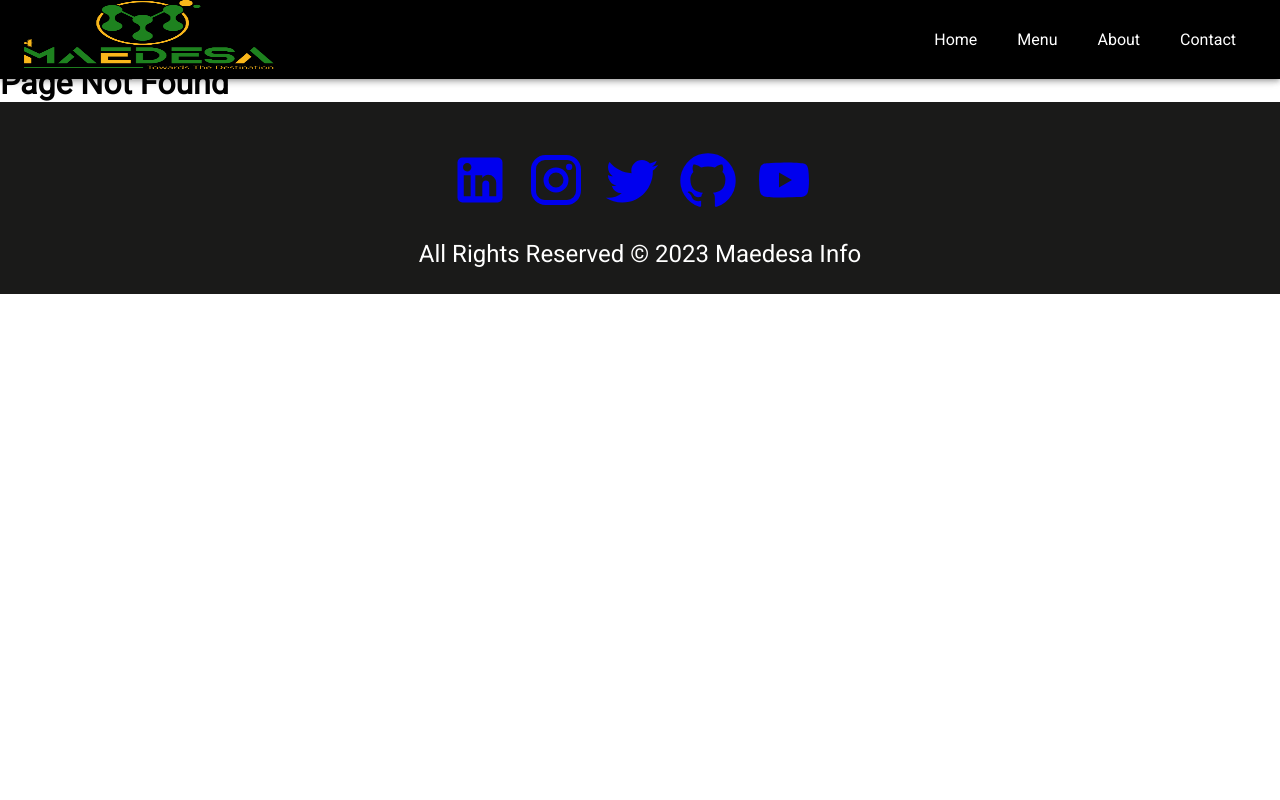
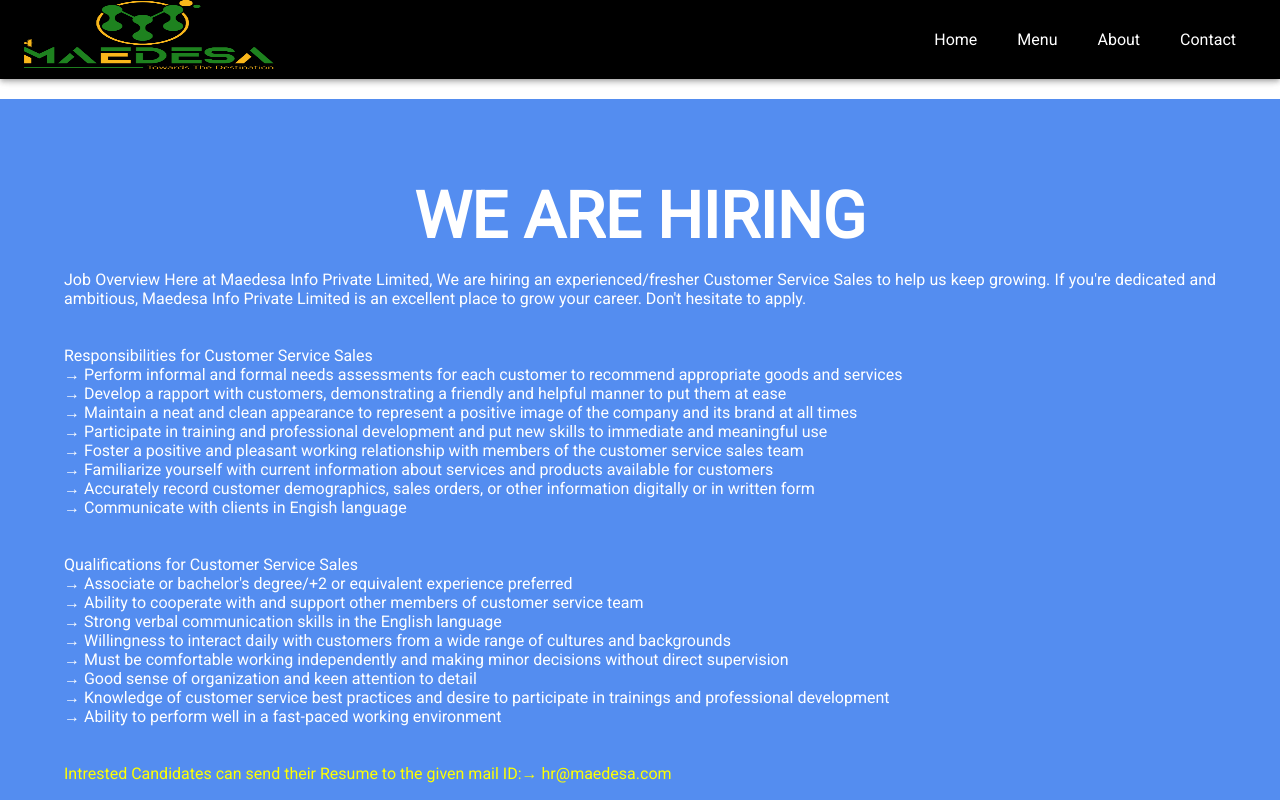
Before and after one commit to DebabrataMohanta/Maedesa, a React (Create React App) app: page /hiring in a window 1280 px wide. Before the commit this address had no page. Shown: the top 800 px of the page. Built offline with nearby package versions, Linux system fonts and the light colour scheme.

Commit message:
add hiring page

```diff
--- a/src/App.js
+++ b/src/App.js
@@ -4,6 +4,7 @@
 import Contact from "./pages/Contact";
 import Menu from "./pages/Menu";
 import Pagenotfound from "./pages/Pagenotfound";
+import Hiring from "./pages/Hiring";
 function App() {
   return (
     <div>
@@ -13,6 +14,7 @@
           <Route path="/about" element={<About />} />
           <Route path="/contact" element={<Contact />} />
           <Route path="/menu" element={<Menu />} />
+          <Route path="/hiring" element={<Hiring/>} />
           <Route path="*" element={<Pagenotfound />} />
         </Routes>
       </BrowserRouter>
--- a/src/components/Layout/Footer.js
+++ b/src/components/Layout/Footer.js
@@ -1,7 +1,7 @@
 import React from "react";
 import LinkedIn from "@mui/icons-material/LinkedIn";
 import InstagramIcon from "@mui/icons-material/Instagram";
-import TwitterIcon from "@mui/icons-material/Twitter";
+import FacebookIcon from "@mui/icons-material/Facebook";
 import GitHubIcon from "@mui/icons-material/GitHub";
 import YouTubeIcon from "@mui/icons-material/YouTube";
 import { Box, Typography } from "@mui/material";
@@ -36,8 +36,8 @@
             <InstagramIcon />
           </a>
 
-          <a href="https://twitter.com/your-handle" target="_blank" rel="noopener noreferrer" style={{ textDecoration: 'none' }}>
-            <TwitterIcon />
+          <a href="https://www.facebook.com/profile.php?id=61550089995110" target="_blank" rel="noopener noreferrer" style={{ textDecoration: 'none' }}>
+            <FacebookIcon />
           </a>
 
           <a href="https://github.com/your-username" target="_blank" rel="noopener noreferrer" style={{ textDecoration: 'none' }}>
@@ -56,7 +56,7 @@
             },
           }}
         >
-          All Rights Reserved &copy; 2023 Maedesa Info
+          All Rights Reserved &copy; 2023 Maedesa
         </Typography>
       </Box>
     </>
--- a/src/components/Layout/Header.js
+++ b/src/components/Layout/Header.js
@@ -46,6 +46,8 @@
         <li>
           <NavLink to={"/contact"}>Contact</NavLink>
         </li>
+
+
       </ul>
     </Box>
   );
@@ -90,6 +92,7 @@
                 <li>
                   <NavLink to={"/contact"}>Contact</NavLink>
                 </li>
+
               </ul>
             </Box>
           </Toolbar>
--- a/src/pages/Contact.js
+++ b/src/pages/Contact.js
@@ -51,7 +51,7 @@
                    sx={{ bgcolor: "black", color: "white" }}
                    align="center"
                  >
-                   Contact Details
+                   Contact Details(Corporate Office)
                  </TableCell>
                </TableRow>
              </TableHead>
--- /dev/null
+++ b/src/pages/Hiring.js
@@ -0,0 +1,80 @@
+import React from "react";
+import Layout from "./../components/Layout/Layout";
+import { Box} from "@mui/material";
+
+
+
+
+
+
+
+
+const Hiring = () => {
+  return (
+
+    <Layout>
+      <br></br>
+      <Box
+        sx={{
+          backgroundColor: '#548df0',
+        '&:hover': {
+          backgroundColor: '#119af5',
+          opacity: [51, 170, 51,  1],
+        },
+          flexGrow: 1,
+          my: 2,
+          textAlign: "center",
+          p: 8,
+          "& h4": {
+            fontWeight: "bold",
+            my: 2,
+            fontSize: "4rem",
+          },
+          "& p": {
+            textAlign: "justify",
+          },
+          "@media (max-width:600px)": {
+            mt: 0,
+            "& h4 ": {
+              fontSize: "2.5rem",
+            },
+          },
+        }}
+      >
+        <h4  style={{color:"white"}}>WE ARE HIRING</h4>
+        <p style={{color:"white"}}>
+        Job Overview
+        Here at Maedesa Info Private Limited, We are hiring an experienced/fresher Customer Service Sales to help us keep growing. If you're dedicated and ambitious, Maedesa Info Private Limited is an excellent place to grow your career. Don't hesitate to apply.
+        </p><br></br><br></br>
+        <p style={{color:"white"}}>
+        Responsibilities for Customer Service Sales<br></br>
+        → Perform informal and formal needs assessments for each customer to recommend appropriate goods and services<br></br>
+        → Develop a rapport with customers, demonstrating a friendly and helpful manner to put them at ease<br></br>
+        → Maintain a neat and clean appearance to represent a positive image of the company and its brand at all times<br></br>
+        → Participate in training and professional development and put new skills to immediate and meaningful use<br></br>
+        → Foster a positive and pleasant working relationship with members of the customer service sales team<br></br>
+        → Familiarize yourself with current information about services and products available for customers<br></br>
+        → Accurately record customer demographics, sales orders, or other information digitally or in written form<br></br>
+        → Communicate with clients in Engish language<br></br>
+        </p><br></br><br></br>
+        <p style={{color:"white"}}>
+        Qualifications for Customer Service Sales <br></br>
+        → Associate or bachelor's degree/+2 or equivalent experience preferred<br></br>
+        → Ability to cooperate with and support other members of customer service team<br></br>
+        → Strong verbal communication skills in the English language<br></br>
+        → Willingness to interact daily with customers from a wide range of cultures and backgrounds<br></br>
+        → Must be comfortable working independently and making minor decisions without direct supervision<br></br>
+        → Good sense of organization and keen attention to detail<br></br>
+        → Knowledge of customer service best practices and desire to participate in trainings and professional development<br></br>
+        → Ability to perform well in a fast-paced working environment<br></br>
+        </p><br></br><br></br>
+        <p style={{color:"yellow"}}>
+         Intrested Candidates can send their Resume to the given mail ID:→  hr@maedesa.com
+
+        </p>
+       </Box>
+      </Layout>
+  );
+};
+
+export default Hiring;
--- a/src/pages/Home.js
+++ b/src/pages/Home.js
@@ -2,9 +2,11 @@
 import Layout from "./../components/Layout/Layout";
 import { Link } from "react-router-dom";
 import Banner from "../images/banner.jpg";
+
 import "../styles/HomeStyles.css";
 import Menu from "./Menu1";
 import About from "./About1";
+
 
 const Home = () => {
   return (
@@ -18,9 +20,15 @@
 
            </p>
           <Link to="/menu">
-            <button style={{color:'white', backgroundColor:'red'}}>Click For More</button>
+            <button style={{color:'white', backgroundColor:'red' }}>Click For More</button>
           </Link>
         </div>
+        <div className="headerContainer">
+        <Link to="/hiring">
+            <button style={{color:'white', backgroundColor:'red'}}>Hiring </button>
+          </Link>
+        </div>
+
       </div><br></br>
       <About/>
       <Menu/>
```
Also changed, not shown: src/images/hiringg.jpg (added).
